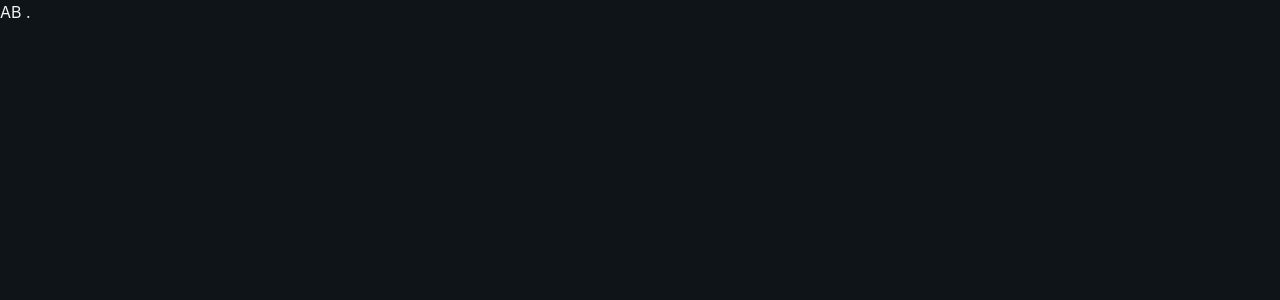
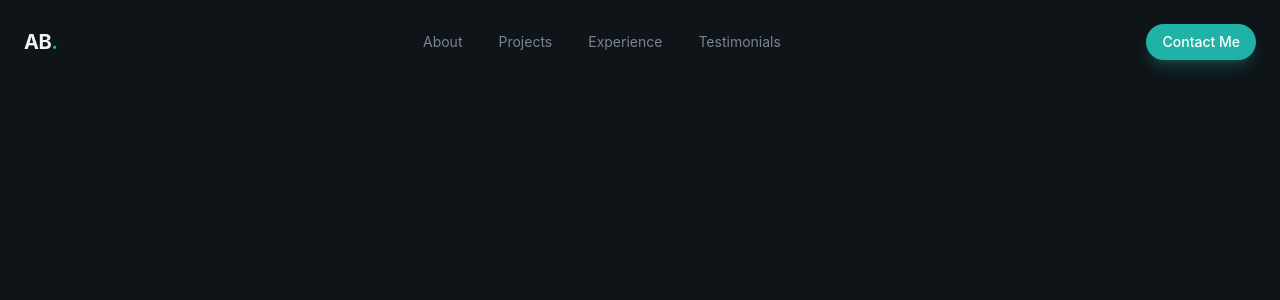
Before and after one commit to AmosBaya/Personal_Portfolio, a React (Vite) app: page / in a window 1280 px wide. Shown: the top 300 px of the page. Built offline with nearby package versions, Linux system fonts and the light colour scheme.

Commit message:
feat: Done with the navbar, with mobile responsiveness

```diff
--- a/src/layout/Navbar.jsx
+++ b/src/layout/Navbar.jsx
@@ -1,14 +1,71 @@
+import { Button } from "@/components/Button"
+import { X } from "lucide-react"
+import { Menu } from "lucide-react"
+import { useState } from "react"
+
+const navLinks = [
+    {href: "#about", label:"About"},
+    {href: "#projects", label:"Projects"},
+    {href: "#experience", label:"Experience"},
+    {href: "#Testimonials", label:"Testimonials"},
+]
 
 export const Navbar = () => {
+
+    const [isMobileMenueOpen, setIsMobileMenueOpen] = useState(false);
+
     return (
-    <header>
-        <nav>
-            <a href="">
-                AB <span>.</span>
+    <header className="fixed top-0 right-0 left-0 bg-transparent py-5">
+        <nav className="container mx-auto px-6 flex items-center justify-between">
+            {/**tracking-tight-> later spacing to be tight */}
+            <a href="#" className="text-xl font-bold tracking-tight hover:text-primary">
+                AB<span className="text-primary">.</span>
             </a>
 
             {/* Desktop*/}
+            <div className="hidden md:flex items-center gap-1">
+                <div className="glass rounded-full px-2 py-1 flex items-center gap-1">
+                    {navLinks.map((link, index)=>(
+                        <a
+                            href={link.href}
+                            key={index}
+                            className="px-4 py-2 text-sm text-muted-foreground hover:text-foreground rounded-full hover:bg-surface"
+                        >
+                            {link.label}
+                        </a>
+                    ))}
+                </div>
+            </div>
+
+            {/**CTA BUTTON */}
+            <div className="hidden md:block">
+                <Button size="sm">Contact Me</Button>
+            </div>
+
+            {/**Mobile menu button */}
+            <button className="md:hidden p-2 text-foreground cursor-pointer" onClick={() => setIsMobileMenueOpen((prev) => !prev)}>
+                {isMobileMenueOpen ? <X size={24}/> : <Menu size={24}/>}
+            </button>
         </nav>
+
+        {/**MObile menue */}
+        {isMobileMenueOpen && (<div className="md:hidden glass-strong animate-fade-in">
+            <div className="container mx-auto px-6 py-6 flex flex-col gap-4">
+                {navLinks.map((link, index)=>(
+                    <a
+                        href={link.href}
+                        key={index}
+                        className="text-lg py-2 text-muted-foreground hover:text-foreground "
+                    >
+                        {link.label}
+                    </a>
+                ))}
+
+                {/**CTA BUTTON */}
+                <Button>Contact Me</Button>
+
+            </div>
+        </div>)}
     </header>
 )
 }
```
